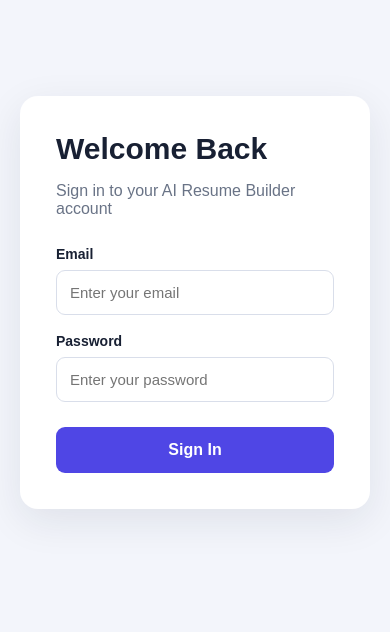
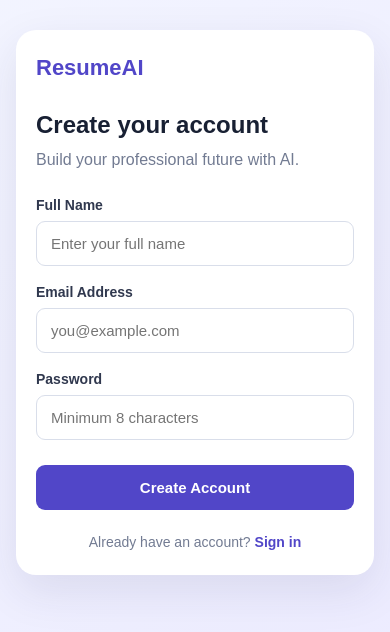
Before and after one commit to RaviWaghachavare/AiBasedResumeBuilder-Frontend, a React (Vite) app: page /register in a window 390 px wide. Before the commit this address led to /login. Shown: the part 120-752 px from the top of the page. Built offline with nearby package versions, Linux system fonts and the light colour scheme.

Commit message:
with register

```diff
--- a/src/App.jsx
+++ b/src/App.jsx
@@ -1,28 +1,18 @@
-
-import {
-  BrowserRouter,
-  Routes,
-  Route,
-  Navigate,
-} from "react-router-dom";
-
+import { BrowserRouter, Routes, Route, Navigate } from "react-router-dom";
+import Register from "./pages/Register.jsx";
 import Login from "./pages/Login.jsx";
 import Dashboard from "./pages/Dashboard.jsx";
 
 function ProtectedRoute({ children }) {
   const token = localStorage.getItem("token");
 
-  return token
-    ? children
-    : <Navigate to="/login" replace />;
+  return token ? children : <Navigate to="/login" replace />;
 }
 
 function PublicRoute({ children }) {
   const token = localStorage.getItem("token");
 
-  return token
-    ? <Navigate to="/dashboard" replace />
-    : children;
+  return token ? <Navigate to="/dashboard" replace /> : children;
 }
 
 function App() {
@@ -46,16 +36,18 @@ function App() {
             </ProtectedRoute>
           }
         />
-
         <Route
-          path="/"
-          element={<Navigate to="/dashboard" replace />}
+          path="/register"
+          element={
+            <PublicRoute>
+              <Register />
+            </PublicRoute>
+          }
         />
 
-        <Route
-          path="*"
-          element={<Navigate to="/dashboard" replace />}
-        />
+        <Route path="/" element={<Navigate to="/dashboard" replace />} />
+
+        <Route path="*" element={<Navigate to="/dashboard" replace />} />
       </Routes>
     </BrowserRouter>
   );
--- a/src/index.css
+++ b/src/index.css
@@ -278,4 +278,140 @@ body {
   .welcome-card h2 {
     font-size: 25px;
   }
+
+.register-page {
+  min-height: 100vh;
+  display: flex;
+  justify-content: center;
+  align-items: center;
+  padding: 28px 16px;
+  background: linear-gradient(135deg, #f3f5ff, #ecebff);
 }
+
+.register-card {
+  width: 100%;
+  max-width: 460px;
+  padding: 36px;
+  border-radius: 20px;
+  background: white;
+  box-shadow: 0 16px 45px rgba(35, 39, 85, 0.1);
+}
+
+.register-brand {
+  color: #5146c8;
+  font-size: 22px;
+  font-weight: 800;
+  margin-bottom: 30px;
+}
+
+.register-heading h1 {
+  margin: 0 0 9px;
+  font-size: 28px;
+  color: #182033;
+}
+
+.register-heading p {
+  margin: 0 0 25px;
+  color: #727b92;
+  line-height: 1.5;
+}
+
+.register-card label {
+  display: block;
+  margin: 18px 0 8px;
+  font-size: 14px;
+  font-weight: 600;
+  color: #30384e;
+}
+
+.register-card input {
+  display: block;
+  width: 100%;
+  padding: 13px 14px;
+  border: 1px solid #d9deea;
+  border-radius: 9px;
+  font-size: 15px;
+  background: white;
+}
+
+.register-card input:focus {
+  outline: 2px solid #c5caff;
+  border-color: #6657d9;
+}
+
+.register-card form > button {
+  width: 100%;
+  margin-top: 25px;
+  padding: 14px;
+  border: 0;
+  border-radius: 9px;
+  background: #5146c8;
+  color: white;
+  font-size: 15px;
+  font-weight: 700;
+  cursor: pointer;
+}
+
+.register-card form > button:hover {
+  background: #4035ad;
+}
+
+.register-card form > button:disabled {
+  opacity: 0.65;
+  cursor: not-allowed;
+}
+
+.register-footer {
+  margin: 24px 0 0;
+  text-align: center;
+  font-size: 14px;
+  color: #727b92;
+}
+
+.register-footer a {
+  color: #5146c8;
+  font-weight: 700;
+  text-decoration: none;
+}
+
+.register-error {
+  color: #dc2626;
+  font-size: 14px;
+}
+
+.register-success {
+  color: #15803d;
+  font-size: 14px;
+}
+
+@media (max-width: 480px) {
+  .register-card {
+    padding: 25px 20px;
+  }
+
+  .register-heading h1 {
+    font-size: 24px;
+  }
+}
+
+/* Login page - Register link */
+.login-card .register-footer {
+  margin-top: 24px;
+  margin-bottom: 0;
+  text-align: center;
+  font-size: 14px;
+  color: #727b92;
+}
+
+.login-card .register-footer a {
+  color: #5146c8;
+  font-weight: 700;
+  text-decoration: none;
+  transition: color 0.2s ease;
+}
+
+.login-card .register-footer a:hover {
+  color: #3730a3;
+  text-decoration: underline;
+}
+}
--- a/src/pages/Login.jsx
+++ b/src/pages/Login.jsx
@@ -1,7 +1,7 @@
 import { useNavigate } from "react-router-dom";
 import { useState } from "react";
 import axios from "axios";
-
+import { Link } from "react-router-dom";
 function Login() {
 
   const navigate = useNavigate();
@@ -76,7 +76,12 @@ function Login() {
         <button type="submit" disabled={loading}>
           {loading ? "Signing in..." : "Sign In"}
         </button>
+        <p className="register-footer">
+  Don't have an account?{" "}
+  <Link to="/register">Create account</Link>
+</p>
       </form>
+
     </div>
   );
 }
--- /dev/null
+++ b/src/pages/Register.jsx
@@ -0,0 +1,120 @@
+
+import { useState } from "react";
+import { Link, useNavigate } from "react-router-dom";
+import axios from "axios";
+
+function Register() {
+  const navigate = useNavigate();
+
+  const [form, setForm] = useState({
+    username: "",
+    email: "",
+    password: "",
+  });
+
+  const [error, setError] = useState("");
+  const [success, setSuccess] = useState("");
+  const [loading, setLoading] = useState(false);
+
+  const handleChange = (e) => {
+    setForm({
+      ...form,
+      [e.target.name]: e.target.value,
+    });
+  };
+
+  const handleRegister = async (e) => {
+    e.preventDefault();
+    setError("");
+    setSuccess("");
+    setLoading(true);
+
+    try {
+      await axios.post(
+        "http://localhost:8080/register",
+        form
+      );
+
+      setSuccess("Account created successfully!");
+
+      setTimeout(() => {
+        navigate("/login", { replace: true });
+      }, 1000);
+    } catch (err) {
+      setError(
+        err.response?.data?.message ||
+        (typeof err.response?.data === "string"
+          ? err.response.data
+          : "Registration failed. Please try again.")
+      );
+    } finally {
+      setLoading(false);
+    }
+  };
+
+  return (
+    <div className="register-page">
+      <div className="register-card">
+        <div className="register-brand">ResumeAI</div>
+
+        <div className="register-heading">
+          <h1>Create your account</h1>
+          <p>Build your professional future with AI.</p>
+        </div>
+
+        <form onSubmit={handleRegister}>
+          <label htmlFor="username">Full Name</label>
+          <input
+            id="username"
+            name="username"
+            type="text"
+            placeholder="Enter your full name"
+            value={form.username}
+            onChange={handleChange}
+            required
+          />
+
+          <label htmlFor="email">Email Address</label>
+          <input
+            id="email"
+            name="email"
+            type="email"
+            placeholder="you@example.com"
+            value={form.email}
+            onChange={handleChange}
+            required
+          />
+
+          <label htmlFor="password">Password</label>
+          <input
+            id="password"
+            name="password"
+            type="password"
+            placeholder="Minimum 8 characters"
+            value={form.password}
+            onChange={handleChange}
+            minLength={8}
+            maxLength={20}
+            required
+          />
+
+          {error && <p className="register-error">{error}</p>}
+          {success && (
+            <p className="register-success">{success}</p>
+          )}
+
+          <button type="submit" disabled={loading}>
+            {loading ? "Creating account..." : "Create Account"}
+          </button>
+        </form>
+
+        <p className="register-footer">
+          Already have an account?{" "}
+          <Link to="/login">Sign in</Link>
+        </p>
+      </div>
+    </div>
+  );
+}
+
+export default Register;
```
